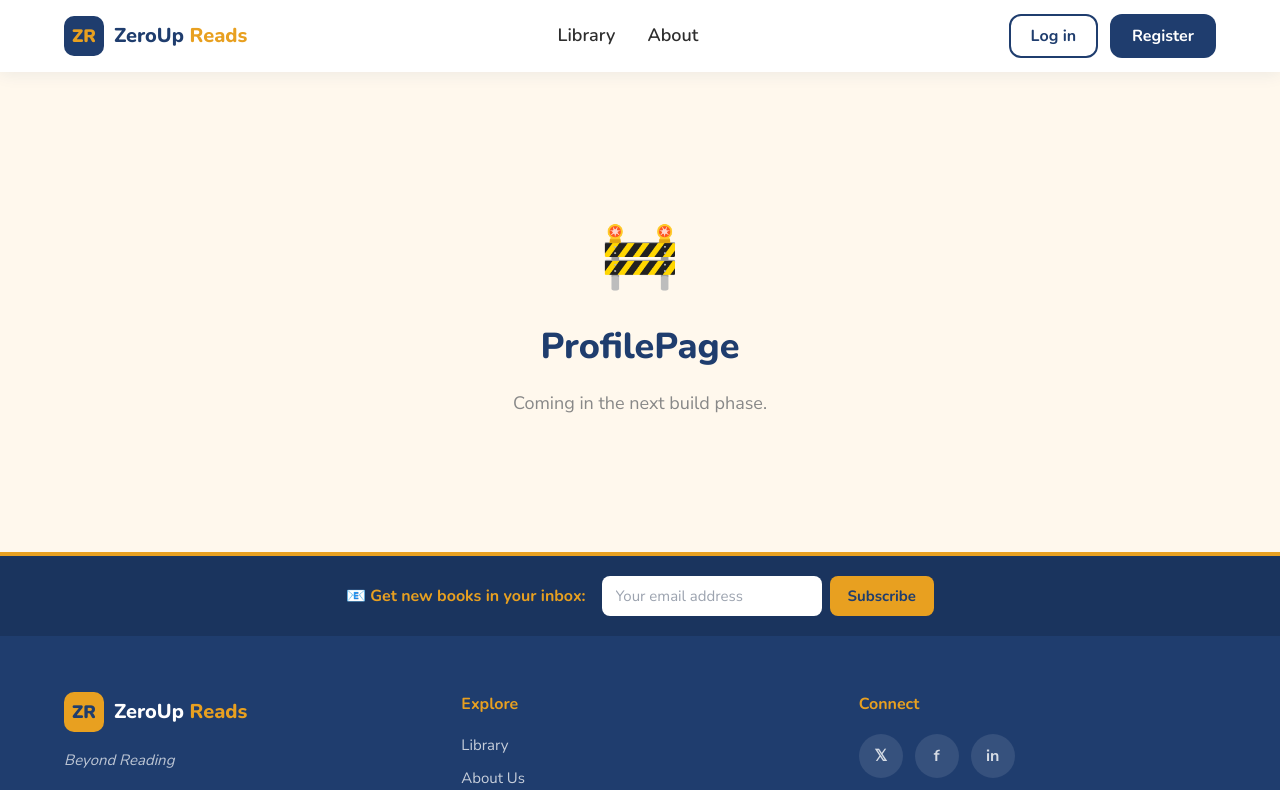
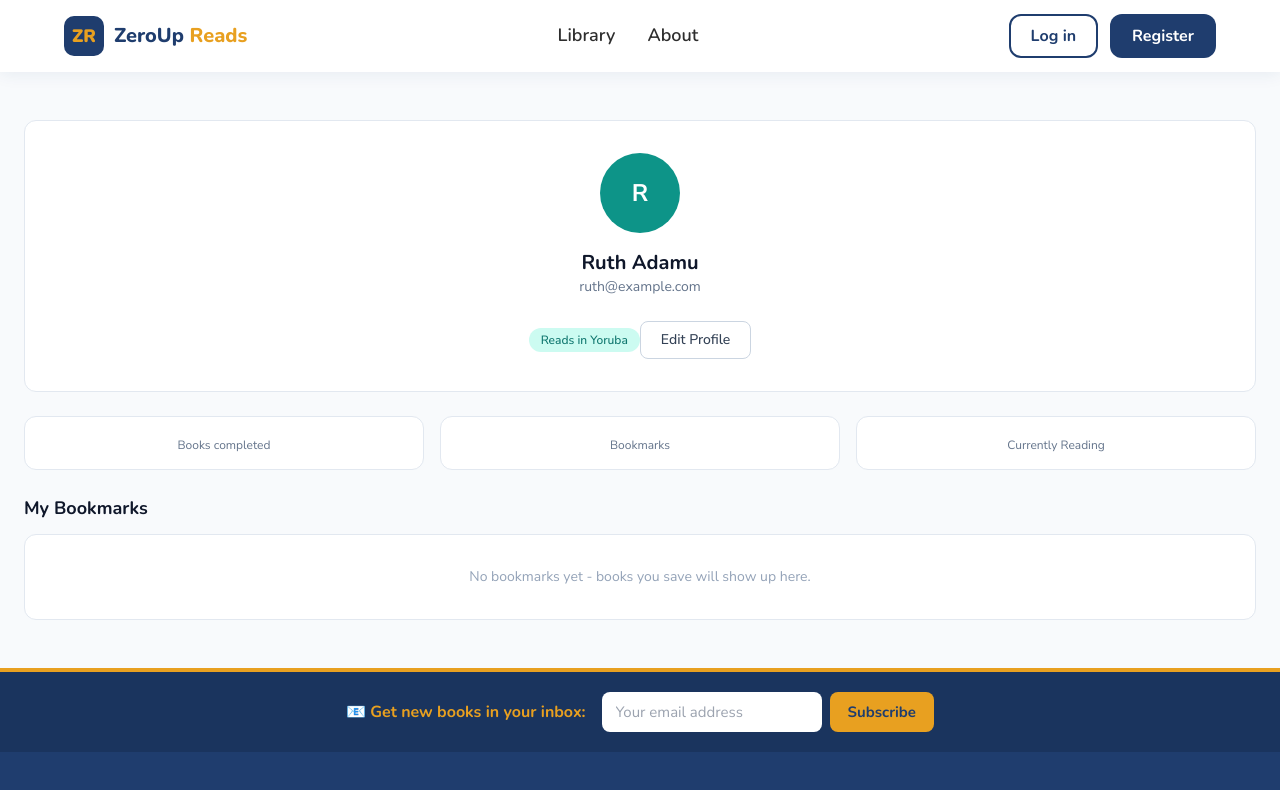
Before and after one commit to magnusimam/ZeroUp-reads, a React (Create React App) app: page /profile in a window 1280 px wide. Shown: the top 790 px of the page. Built offline with nearby package versions, Linux system fonts and the light colour scheme.

Commit message:
profilepage skeleton done

```diff
--- a/src/pages/ProfilePage.jsx
+++ b/src/pages/ProfilePage.jsx
@@ -1,15 +1,70 @@
 import React from 'react';
 import Navbar from '../components/Navbar';
 import Footer from '../components/Footer';
+
+//placeholder data - once Firebase is connected, this will be replaced
+//  with the real logged-in user's info from firestore.
+const user = {
+  name: "Ruth Adamu",
+  email: "ruth@example.com",
+  preferredLanguage: "Yoruba",
+};
+const stats = [
+  { label: "Books completed", value: 0},
+  { label: "Bookmarks", value:0},
+  { label: "Currently Reading", value:0 },
+];
+
 export default function ProfilePage() {
+  const initial = user.name.charAt(0).toUpperCase();
+
   return (
-    <div style={{ minHeight: '100vh', background: 'var(--cream)' }}>
+    <div className="bg-slate-50 min-h-screen flex flex-col">
       <Navbar />
-      <div style={{ display: 'flex', alignItems: 'center', justifyContent: 'center', minHeight: '60vh', flexDirection: 'column', gap: 16 }}>
-        <div style={{ fontSize: 64 }}>🚧</div>
-        <h2 style={{ fontFamily: 'Nunito', color: 'var(--navy)' }}>ProfilePage</h2>
-        <p style={{ color: '#888', fontFamily: 'Nunito Sans' }}>Coming in the next build phase.</p>
+
+      <div className="flex-1 max-ww-2xl mx-auto w-full px-6 py-12">
+        {/*-- PROFILE HEADER---*/}
+        <div className="bg-white rounded-xl border border-slate-200 p-8 text-center">
+          <div className="w-20 h-20 mx-auto rounded-full bg-teal-600 text-white text-2xl font-bold flex items-center justify-center">
+            {initial}
+          </div>
+
+          <h1 className="text-xl font-bold text-slate-900 mt-4">
+            {user.name}
+          </h1>
+          <p className="text-sm text-slate-500">{user.email}</p>
+
+          <span className="inline-block mt-3 text-xs bg-teal-100 text-teal-700 px-3 py-1 rounded-full font-medium">
+            Reads in {user.preferredLanguage}
+          </span>
+
+          <button className="mt-6  px-5 py-2 rounded-lg border border-slate-300 text-sm font-medium text-slate-700 hover:bg-slate-50">
+            Edit Profile
+          </button>
+        </div>
+
+        {/*-- STATS SECTION---*/}
+        <div className="grid grid-cols-3  gap-4 mt-6">
+          {stats.map((stat) =>(
+            <div
+            key={stat.label}
+            className="bg-white rounded-xl border border-slate-200 p-4 text-center"
+            >
+              <p className="text-2xl font-bold text-slate-900">{stats.value}</p>
+              <p className="text-xs text-slate-500 mt-1">{stat.label}</p>
+              </div>
+          ))}
+        </div>
+
+        {/*-- BOOKMARKS SECTION--*/}
+        <div className="mt-6">
+          <h2 className="text-lg font-bold text-slate-900 mb-3">My Bookmarks</h2>
+          <div className="bg-white rounded-xl border border-slate-200 p-8 text-center text-sm text-slate-400">
+          No bookmarks yet - books you save will show up here.
+          </div>
+        </div>
       </div>
+
       <Footer />
     </div>
   );
```
